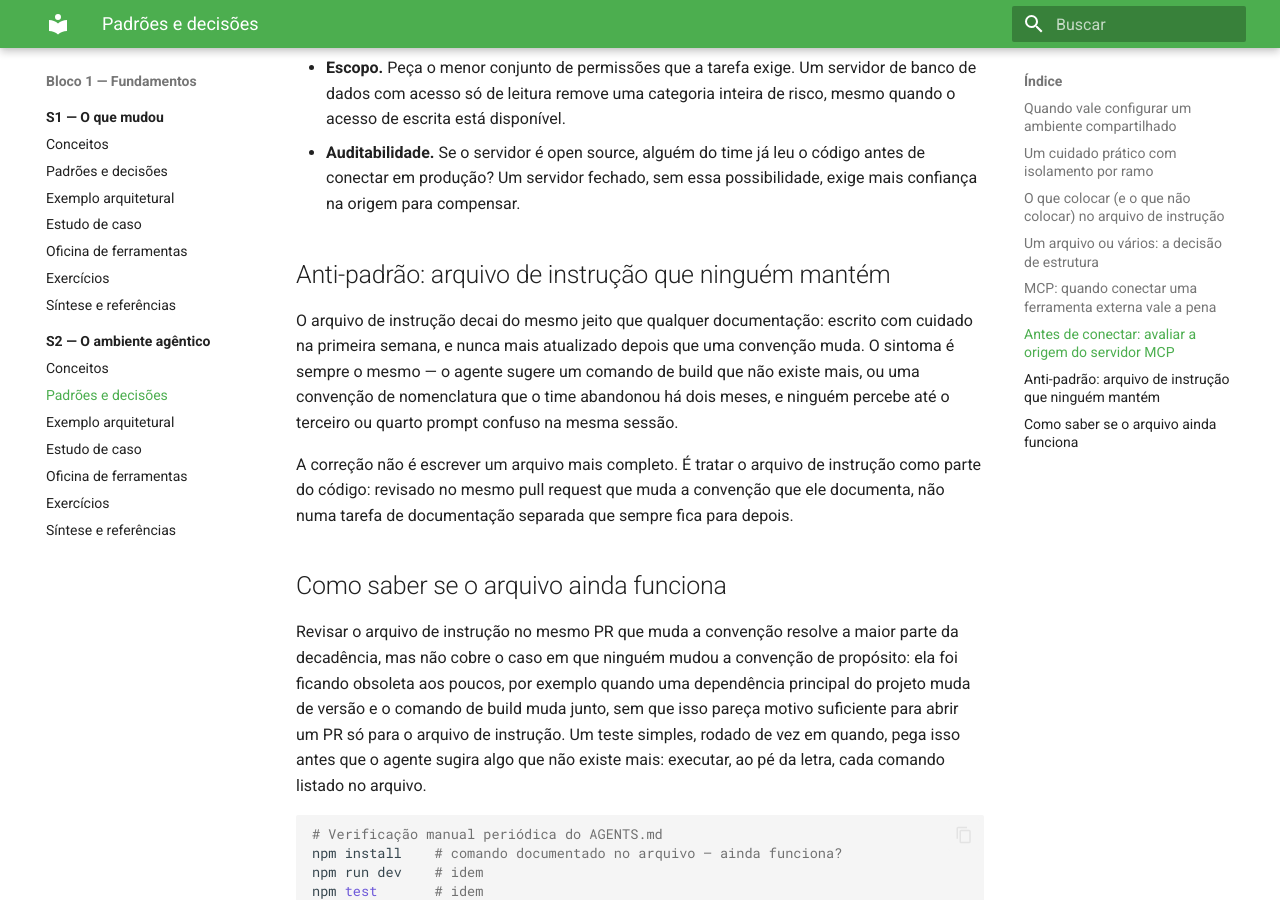
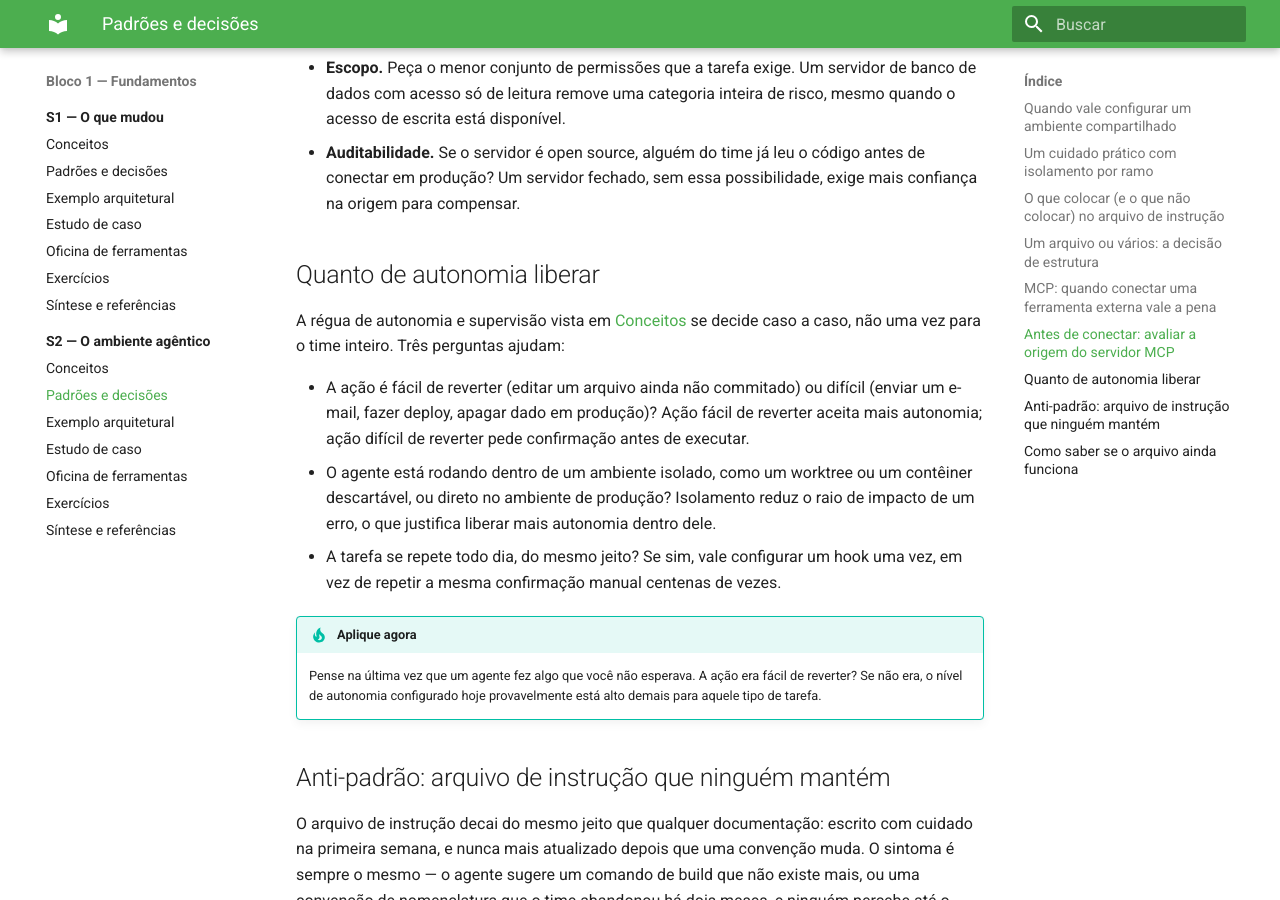
Before and after one commit to arkhibr/workshops-ia-agentica, an MkDocs documentation site: the page built from docs/sessao-02-ambiente-agentico/padroes-e-decisoes.md, in a window 1280 px wide and 900 px high, scrolled down 3238 px. Built offline with MkDocs 1.6.1 and Material for MkDocs 9.7.7, drawn with Linux system fonts in a browser that asks for light colours.

Commit message:
docs(s2): adiciona autonomia e supervisão como dimensão do ambiente
Corrige um desequilíbrio real: o ambiente agêntico estava sendo tratado
quase inteiramente como superfície de configuração estática (AGENTS.md,
MCP, worktree), sem nunca explicar o que muda dinamicamente na operação
do agente dentro desse ambiente. O harness, a peça mais "agêntica" das
quatro, tinha uma frase de definição e nada mais.

- Conceitos: nova seção sobre autonomia como propriedade do ambiente
  (não do modelo), o espectro de modos de permissão, e hooks como
  mecanismo de imposição na camada de execução — distinto de AGENTS.md
  (convenção documentada) e MCP (acesso a ferramenta). Conecta de volta
  ao princípio de simplicidade e aos guardrails já citados na Sessão 1.
- Padrões e decisões: critério de decisão (reversibilidade da ação,
  isolamento como redutor de raio de impacto, frequência que justifica
  automatizar via hook) com admonition de aplicação prática.
- Síntese: nova ideia essencial e item de checklist refletindo o
  conteúdo novo.

Checagem mecânica anti-cacoetes rodada; build --strict validado
(confirma que o novo anchor link resolve corretamente).

```diff
--- a/docs/sessao-02-ambiente-agentico/padroes-e-decisoes.md
+++ b/docs/sessao-02-ambiente-agentico/padroes-e-decisoes.md
@@ -67,6 +67,17 @@ Um servidor MCP roda como um processo à parte, com acesso ao que você autoriza
 - **Escopo.** Peça o menor conjunto de permissões que a tarefa exige. Um servidor de banco de dados com acesso só de leitura remove uma categoria inteira de risco, mesmo quando o acesso de escrita está disponível.
 - **Auditabilidade.** Se o servidor é open source, alguém do time já leu o código antes de conectar em produção? Um servidor fechado, sem essa possibilidade, exige mais confiança na origem para compensar.
 
+## Quanto de autonomia liberar
+
+A régua de autonomia e supervisão vista em [Conceitos](conceitos.md#autonomia-e-supervisao-o-que-o-ambiente-deixa-o-agente-decidir-sozinho) se decide caso a caso, não uma vez para o time inteiro. Três perguntas ajudam:
+
+- A ação é fácil de reverter (editar um arquivo ainda não commitado) ou difícil (enviar um e-mail, fazer deploy, apagar dado em produção)? Ação fácil de reverter aceita mais autonomia; ação difícil de reverter pede confirmação antes de executar.
+- O agente está rodando dentro de um ambiente isolado, como um worktree ou um contêiner descartável, ou direto no ambiente de produção? Isolamento reduz o raio de impacto de um erro, o que justifica liberar mais autonomia dentro dele.
+- A tarefa se repete todo dia, do mesmo jeito? Se sim, vale configurar um hook uma vez, em vez de repetir a mesma confirmação manual centenas de vezes.
+
+!!! tip "Aplique agora"
+    Pense na última vez que um agente fez algo que você não esperava. A ação era fácil de reverter? Se não era, o nível de autonomia configurado hoje provavelmente está alto demais para aquele tipo de tarefa.
+
 ## Anti-padrão: arquivo de instrução que ninguém mantém
 
 O arquivo de instrução decai do mesmo jeito que qualquer documentação: escrito com cuidado na primeira semana, e nunca mais atualizado depois que uma convenção muda. O sintoma é sempre o mesmo — o agente sugere um comando de build que não existe mais, ou uma convenção de nomenclatura que o time abandonou há dois meses, e ninguém percebe até o terceiro ou quarto prompt confuso na mesma sessão.
```
Also changed, not shown: docs/sessao-02-ambiente-agentico/conceitos.md (+13 -0 lines), docs/sessao-02-ambiente-agentico/sintese-e-referencias.md (+3 -1 lines).
